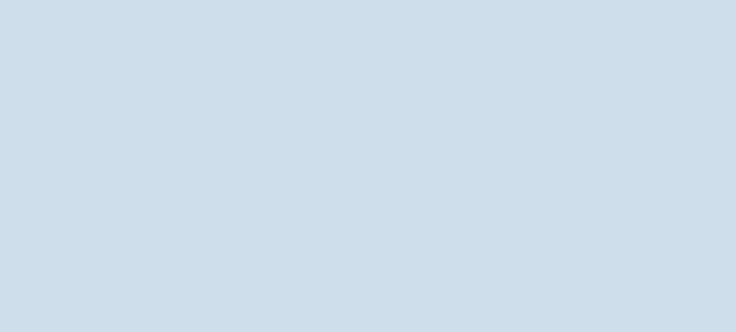
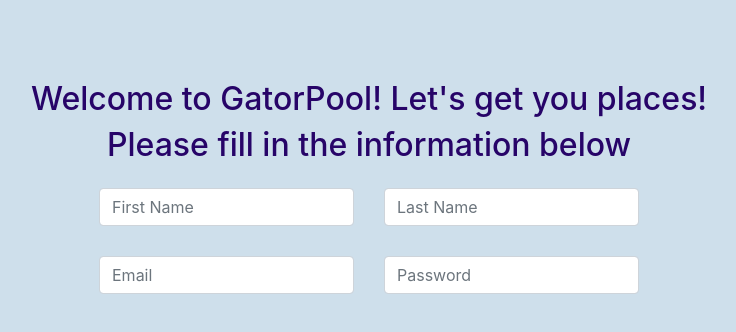
Before and after one commit to yeldeib/GatorPool, a React (Create React App) app in the folder gatorpool/: page /signup in a window 1280 px wide. Shown: the top 332 px of the page, without its empty margins (271-1007 px from the left). Built offline with nearby package versions, Linux system fonts and the light colour scheme.

Commit message:
Login; Signup(still not done); fixed card

```diff
--- a/gatorpool/src/Routes.js
+++ b/gatorpool/src/Routes.js
@@ -3,6 +3,7 @@ import { Route, Switch, BrowserRouter } from "react-router-dom";
 import Login from "./components/Login";
 import RideList from "./components/RideList";
 import Landing from "./components/Landing";
+import Signup from "./components/Signup"
 
 export default function Routes() {
     return (
@@ -17,6 +18,9 @@ export default function Routes() {
         <Route exact path="/">
           <Landing />
         </Route>
+        <Route exact path="/signup">
+          <Signup />
+        </Route>
       </Switch>
       </BrowserRouter>
     );
--- a/gatorpool/src/components/Landing/Landing.css
+++ b/gatorpool/src/components/Landing/Landing.css
@@ -1,6 +1,6 @@
 .my_image {
-    height:500px;
-    width:500px;
+    height:400px;
+    width:400px;
 }
 
 .loginButton {
--- a/gatorpool/src/components/Landing/index.js
+++ b/gatorpool/src/components/Landing/index.js
@@ -21,7 +21,9 @@ function Landing(props) {
             </div>
             <br></br>
             <div className="loginButton">
-                <Button size="lg" block style={{ backgroundColor: '#92b2d4', borderColor: '#92b2d4'}}>Sign Up</Button>
+                <Button size="lg" block style={{ backgroundColor: '#92b2d4', borderColor: '#92b2d4'}} onClick ={() => {
+                    props.history.push("/signup");
+                }}>Sign Up</Button>
             </div>
         </div>
     );
--- a/gatorpool/src/components/Login/Login.css
+++ b/gatorpool/src/components/Login/Login.css
@@ -7,4 +7,4 @@
       margin: 0 auto;
       max-width: 320px;
     }
-  }
+}
--- a/gatorpool/src/components/Login/index.js
+++ b/gatorpool/src/components/Login/index.js
@@ -1,5 +1,7 @@
 import React, { useState } from "react";
-import { Button, FormGroup, FormControl, ControlLabel } from "react-bootstrap";
+import { FormGroup, FormControl, ControlLabel } from "react-bootstrap";
+import GatorLogo from './GatorLogo.png'
+import {Row, Col, Container, Button} from 'reactstrap';
 import "./Login.css";
 
 export default function Login() {
@@ -15,7 +17,15 @@ export default function Login() {
   }
 
   return (
-    <div className="Login">
+    <div>
+      <div className="Login">
+      <Container>
+    <Row className="justify-content-md-center">
+        <Col md="auto">
+        <img className="my_image" src={GatorLogo} />
+        </Col>
+    </Row>
+</Container>
       <form onSubmit={handleSubmit}>
         <FormGroup controlId="email" bsSize="large">
           <ControlLabel>Email</ControlLabel>
@@ -34,10 +44,12 @@ export default function Login() {
             type="password"
           />
         </FormGroup>
-        <Button block bsSize="large" disabled={!validateForm()} type="submit">
+        <Button block size="large" block style={{ backgroundColor: '#4CAF50', borderColor: '#4CAF50'}} disabled={!validateForm()} type="submit">
           Login
         </Button>
       </form>
     </div>
+    </div>
+
   );
 }
--- a/gatorpool/src/components/RideCard/RideCard.css
+++ b/gatorpool/src/components/RideCard/RideCard.css
@@ -0,0 +1,3 @@
+/* .card{
+    padding-top: 15px;
+} */
--- a/gatorpool/src/components/RideCard/index.js
+++ b/gatorpool/src/components/RideCard/index.js
@@ -10,7 +10,7 @@ class RideCard extends React.Component {
     render() {
         return(
             <div>
-                <CardGroup>
+                <CardGroup className = "card">
                     <CardHeader style={{ backgroundColor: '#dce7f7'}}>{this.props.newCard.location}</CardHeader>
                     <Card body inverse style={{ backgroundColor: '#92b2d4', borderColor: '#92b2d4' }}>
                         <CardTitle>Driver: {this.props.newCard.driver}</CardTitle>
--- a/gatorpool/src/components/RideList/index.js
+++ b/gatorpool/src/components/RideList/index.js
@@ -50,15 +50,12 @@ class RideList extends React.Component{
 
     addItem(e){
         e.preventDefault();
-        const newRide = this.state.currentRide;
-        console.log(newRide);
 
-        let rides = this.state.rides;
-        console.log(rides);
+        const rides = this.state.rides.concat(this.state.currentRide);
 
-        rides.push(newRide);
         this.setState({rides})
         console.log(rides);
+        this.state.currentRide = {}
     }
 
     render(){
--- /dev/null
+++ b/gatorpool/src/components/Signup/Signup.css
@@ -0,0 +1,17 @@
+.welcomeText {
+    text-align: center;
+    color: #270468;
+    padding-top: 80px;
+    padding-bottom: 0px;
+}
+
+.welcomeText1 {
+    text-align: center;
+    color: #270468;
+}
+
+.inputRow{
+    justify-content: center;
+    padding-top: 15px;
+    padding-bottom: 15px;
+}
--- /dev/null
+++ b/gatorpool/src/components/Signup/index.js
@@ -0,0 +1,44 @@
+import React from "react";
+import {Row, Col, Container, Button} from 'reactstrap';
+import "./Signup.css";
+
+class Signup extends React.Component{
+    constructor(props){
+        super(props);
+        this.state={
+            first_name:'',
+            last_name:'',
+            email:'',
+            password:''
+          }
+    }
+
+    render(){
+        return(
+            <div>
+                <h2 className="welcomeText">Welcome to GatorPool! Let's get you places!</h2>
+                <h2 className="welcomeText1">Please fill in the information below</h2>
+                <Container>
+                    <Row className="inputRow" >
+                        <Col sm="3">
+                            <input type="text" class="form-control" placeholder="First Name"/>
+                        </Col>
+                        <Col sm = "3">
+                            <input type="text" class="form-control" placeholder="Last Name"/>
+                        </Col>
+                    </Row>
+                    <Row className="inputRow">
+                        <Col sm="3">
+                            <input type="email" class="form-control" placeholder="Email"/>
+                        </Col>
+                        <Col sm = "3">
+                            <input type="password" class="form-control" placeholder="Password"/>
+                        </Col>
+                    </Row>
+                </Container>
+          </div>
+        );
+    }
+}
+
+export default Signup;
```
Also changed, not shown: gatorpool/src/components/Login/GatorLogo.png (added), 1 other file (tests, documents, lock files or other folders).
